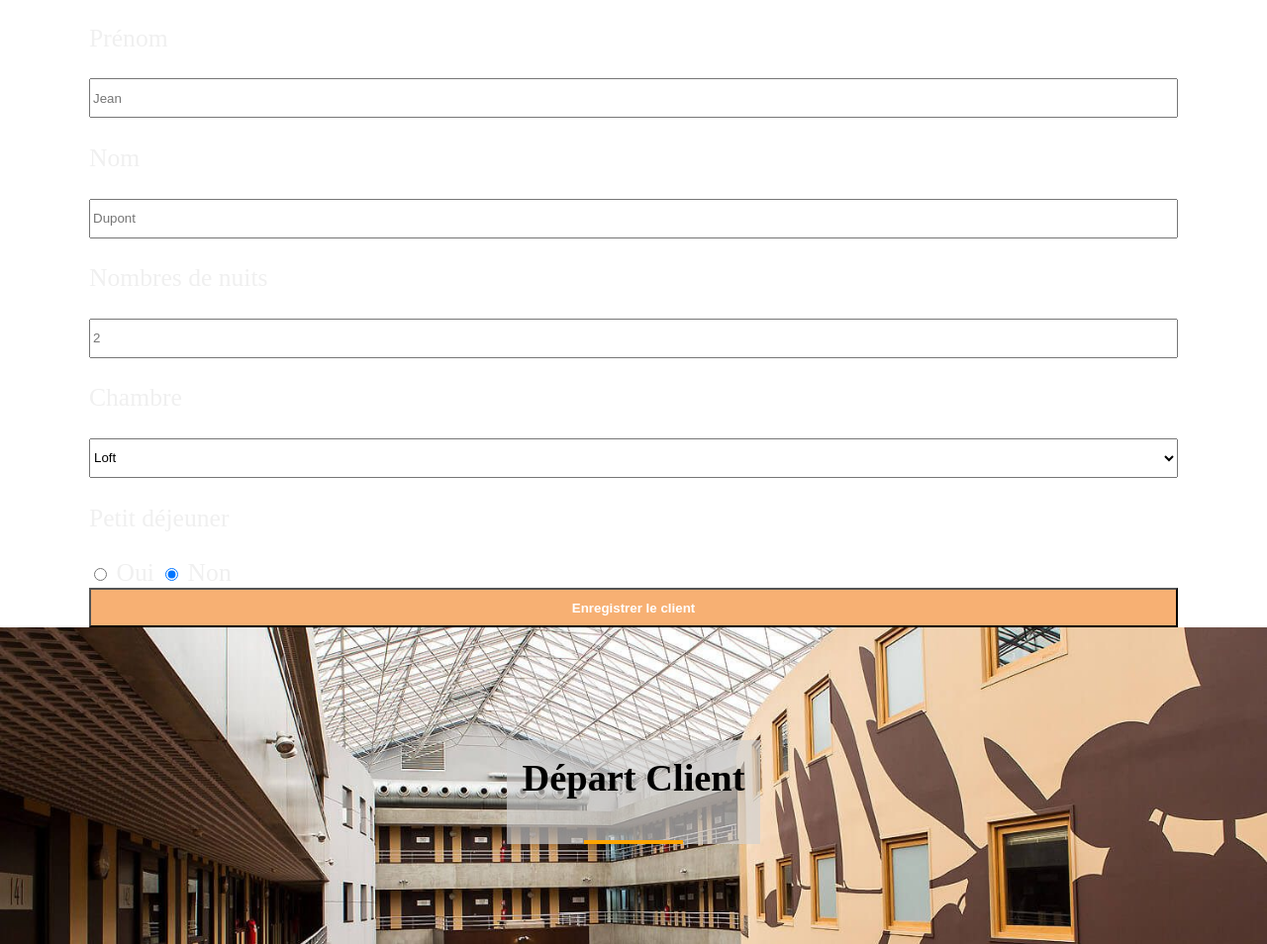
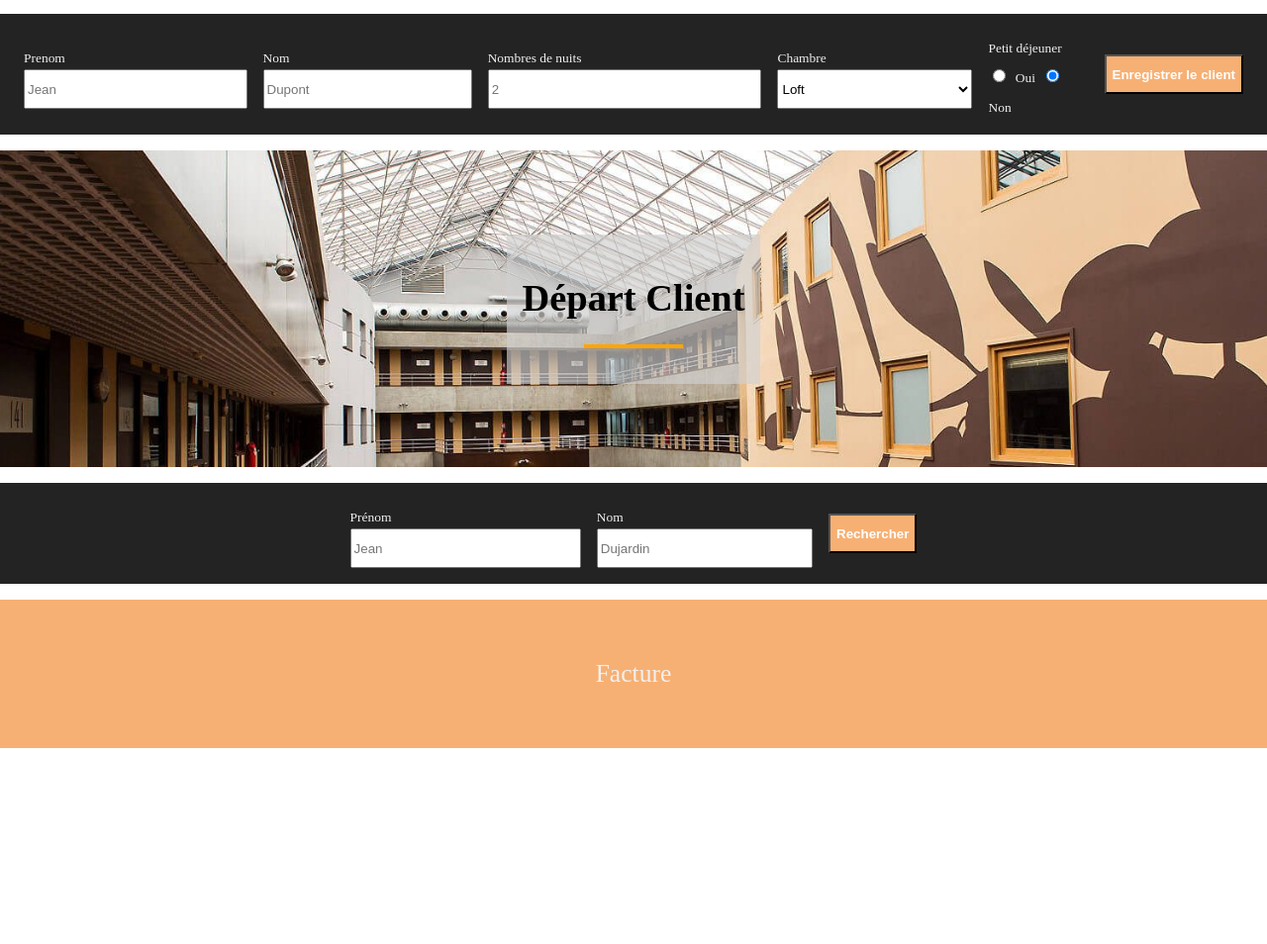
Before and after one commit to monority/projecthotelbinomewithbranch, a plain HTML site: page index.html in a window 1280 px wide. Shown: the part 393-1347 px from the top of the page at 99% size. After the commit the page ends 1149 px from the top, so only its background shows below. Drawn offline with Linux system fonts and the light colour scheme.

Commit message:
Push html and css fix

```diff
--- a/index.html
+++ b/index.html
@@ -42,24 +42,23 @@
             <div class="container">
                 <div class="wrappers">
                     <div class="wrapper">
-                            <p>Prénom</p>
-                            <label for=""></label>
-                            <input type="text" placeholder="Jean" class="formInput">
+
+                        <label for="firstName">Prenom</label>
+                        <input type="text" placeholder="Jean" class="formInput" name="formulaireinput"
+                            id="firstnNameInput">
                     </div>
                     <div class="wrapper">
-                            <p>Nom</p>
-                            <label for=""></label>
-                            <input type="text" placeholder="Dupont" class="formInput">
+
+                        <label for="lastName">Nom</label>
+                        <input type="text" placeholder="Dupont" class="formInput" id="lastNameInput">
                     </div>
                     <div class="wrapper">
-                            <p>Nombres de nuits</p>
-                            <label for=""></label>
-                            <input type="number" placeholder="2" class="formInput">
+                        <label for="nightNumber">Nombres de nuits</label>
+                        <input type="number" placeholder="2" class="formInput" id="nightNumberInput">
                     </div>
                     <div class="wrapper">
-                            <p>Chambre</p>
-                            <label for=""></label>
-                            <select name="" id="" class="formInput">
+                        <label for="room">Chambre</label>
+                        <select name="roomNumberName" id="roomNumber" class="formInput">
                             <option value="chamberOne">Chambre 1 personne</option>
                             <option value="chamberTwo">Chambre 2 personne</option>
                             <option value="chamberFour">Chambre 4 personne</option>
@@ -67,15 +66,15 @@
                         </select>
                     </div>
                     <div class="wrapper">
-                            <p>Petit déjeuner</p>
-
+                        <label for="lunch">Petit déjeuner</label><br>
                         <input type="radio" name="lunchChoice" value="Oui" id="yesRadio">
                         <label for="yesRadio">Oui</label>
                         <input type="radio" name="lunchChoice" value="Non" id="noRadio" checked>
                         <label for="noRadio">Non</label>
                     </div>
                     <div class="wrapper">
-                            <input type="submit" class="formInput" value="Enregistrer le client">
+                        <input type="submit" class="formInput" value="Enregistrer le client" id="submitButton">
+                    </div>
                 </div>
             </div>
         </div>
@@ -85,6 +84,27 @@
                 <div class="wrapper">
                     <h1>Départ Client</h1>
                     <hr>
+                </div>
+            </div>
+        </div>
+
+        <div class="block" id="sectionSearch">
+            <div class="container">
+                <div class="wrappers">
+                    <div class="wrapper">
+                        <label for="firstnameSearch">Prénom</label>
+                        <input type="text" placeholder="Jean" class="formInput" id="firstnameInput">
+                    </div>
+                    <div class="wrapper">
+
+                        <label for="nameSearch">Nom</label>
+                        <input type="text" placeholder="Dujardin" class="formInput" id="lastnameInput">
+                    </div>
+                    <div class="wrapper">
+                        <input type="submit" class="formInput" value="Rechercher" id="submitButtonSearch">
+
+                    </div>
+                </div>
             </div>
         </div>
         </div>
--- a/sass/main.scss
+++ b/sass/main.scss
@@ -42,7 +42,7 @@ header{
 }
 .container{
     margin: auto;
-    max-width: 1100px;
+    max-width: 25rem;
 }
 
 .formInput {
@@ -55,6 +55,9 @@ input[type="submit"]{
     color: white;
     font-weight: bold;
 }
+label{
+    font-size: v.$fontSizeSmall;
+}
 
 #sectionWelcome, #sectionLeave{
     display: flex;
@@ -64,15 +67,17 @@ input[type="submit"]{
     align-items: center;
     color: black;
     height: 40vh;
+    font-size: v.$fontSizeTitle;
+
     .wrapper {
         background-color: v.$colorGreyfaded;
+        padding:1rem;
         hr {
             width: 100px;
             border: solid 2px orange;
         }
         h1 {
             font-size: v.$fontSizeTitle;
-            padding: 1rem;
         }
         }
     }
@@ -89,4 +94,48 @@ input[type="submit"]{
     background-size: cover;
     background-position: center;
     background-repeat: no-repeat;
+    background-attachment: fixed;
 }
+
+#sectionForm, #sectionSearch{
+
+    background-color: v.$backgroundMainColor;
+    .wrapper{
+        margin: 1rem 0;
+    }
+    .wrappers{
+        margin: 1rem ;
+    }
+}
+#sectionFacture{
+    display: flex;
+    justify-content: center;
+    align-items: center;
+    background: v.$buttonColor;
+    height: 150px;
+    p{
+        margin: 0;
+    }
+}
+
+@media screen and (min-width : 997px){
+    .container{
+       max-width: 1300px;
+
+    }
+    #sectionForm, #sectionSearch{
+        background-color: white;
+        .container{
+            background-color: v.$backgroundMainColor;
+        }
+    }
+    #sectionForm .wrappers, #sectionSearch .wrappers{
+        display: flex;
+        flex-direction: row;
+        align-items: center;
+        justify-content: center;
+        .wrapper{
+            padding: 0 0.5rem;
+        }
+    }
+}
```
Also changed, not shown: css/main.css, 1 other file. Lines whose indentation alone changed are shown as unchanged.
